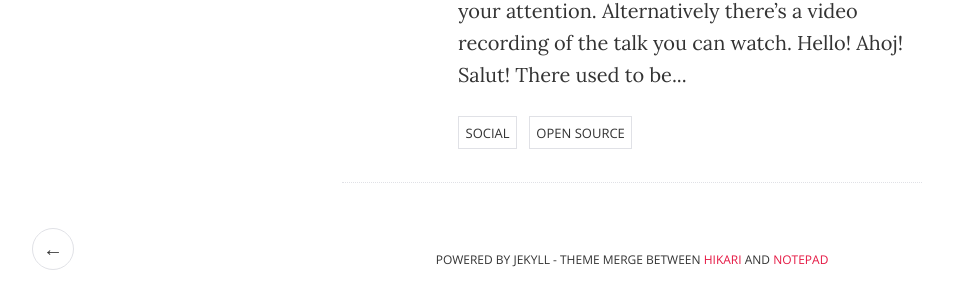
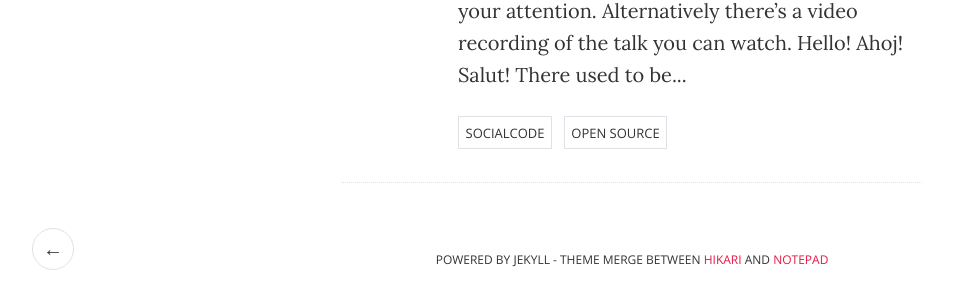
Before and after one commit to ana-balica/ana-balica.github.io, a Jekyll site: the page built from index.html, in a window 1280 px wide and 900 px high, scrolled down 3588 px. Shown: the part 590-896 px from the top of the window, without its empty margins (8-961 px from the left). Built offline with Jekyll 4.4.1, drawn with Linux system fonts in a browser that asks for light colours; the list of posts is cut into pages by our own code; comment, search, counter and statistics services are not loaded.

Commit message:
Add socialcode tag to older relevant posts

```diff
--- a/_posts/2017-05-28-humanizing-among-coders.md
+++ b/_posts/2017-05-28-humanizing-among-coders.md
@@ -3,7 +3,7 @@ layout: post
 title: "Humanizing among coders"
 date: 2017-05-28
 tags:
-  - social
+  - socialcode
   - open source
 ---
 
```
Also changed, not shown: _posts/2015-01-11-contributing-to-open-source-like-a-boss.md (+1 -0 lines).
